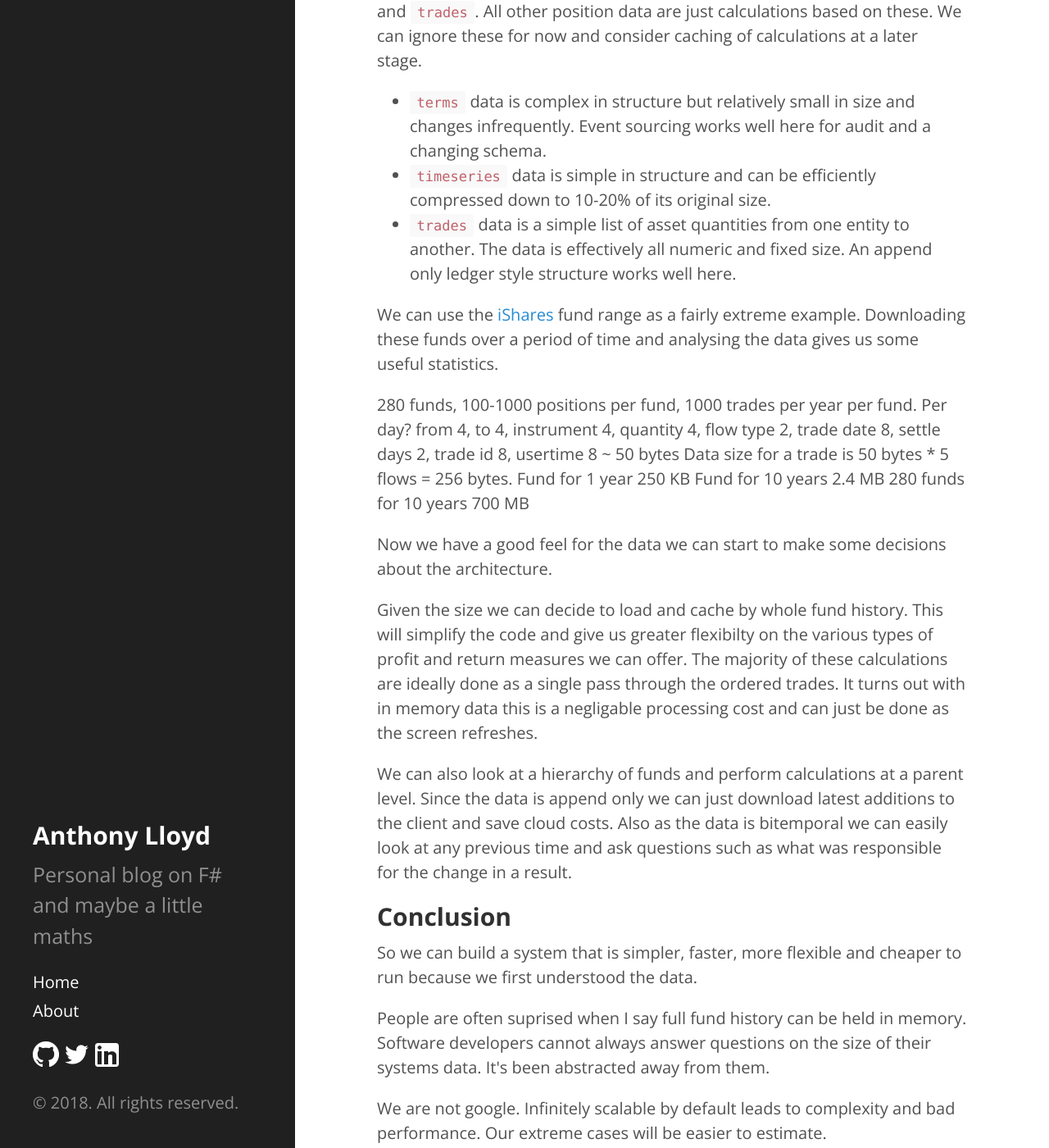
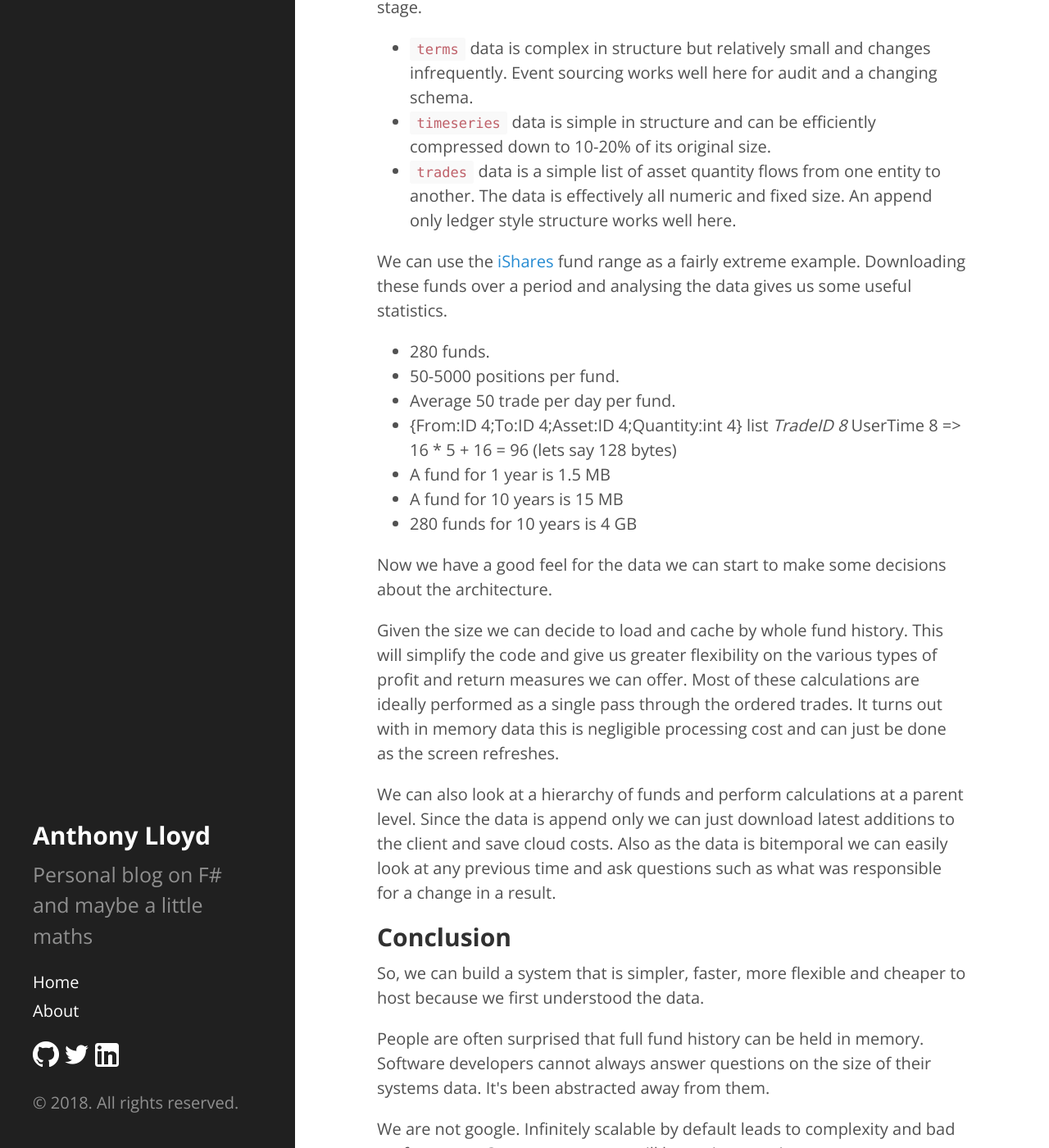
Before and after one commit to AnthonyLloyd/AnthonyLloyd.github.io, a Jekyll site: the page built from _posts/2018-02-10-architecture-data-first.html, in a window 1280 px wide and 1400 px high, scrolled down 1716 px. Shown: the whole window at 82% size. Built offline with Jekyll 4.4.1, drawn with Linux system fonts in a browser that asks for light colours; some web fonts are replaced; comment, search, counter and statistics services are not loaded; some of the changed text lies outside the part shown.

Commit message:
data list

```diff
--- a/_posts/2018-02-10-architecture-data-first.html
+++ b/_posts/2018-02-10-architecture-data-first.html
@@ -18,7 +18,7 @@ Data is simple and pure functions are simple. Combining them leads to needless c
 <p>I'm going to make the case with an example.
 I will argue that most asset management systems store and use the wrong data.
 This limits functionality and increases the complexity of these systems.</p>
-<img style="border:1px solid black" src="/{{site.baseurl}}public/twitter/to_sum_up.png" title="To sum up"/>
+<img style="border:1px solid black" src="/{{site.baseurl}}public/twitter/10_servers.png" title="10 Servers"/>
 <h2>Traditional Approach</h2>
 <p>Most asset management systems consider <code>positions</code>, <code>profit</code> and <code>returns</code> to be their primary data.
 You can see this as they normally have an overnight batch process that generates and saves <code>positions</code> for the next day.</p>
@@ -32,35 +32,38 @@ What is being saved is essentially a chosen set of calculation results.</p>
 All other position data are just calculations based on these.
 We can ignore these for now and consider caching of calculations at a later stage.</p>
 <ul>
-<li><code>terms</code> data is complex in structure but relatively small in size and changes infrequently. Event sourcing works well here for audit and a changing schema.</li>
+<li><code>terms</code> data is complex in structure but relatively small and changes infrequently. Event sourcing works well here for audit and a changing schema.</li>
 <li><code>timeseries</code> data is simple in structure and can be efficiently compressed down to 10-20% of its original size.</li>
-<li><code>trades</code> data is a simple list of asset quantities from one entity to another. The data is effectively all numeric and fixed size. An append only ledger style structure works well here.</li>
+<li><code>trades</code> data is a simple list of asset quantity flows from one entity to another. The data is effectively all numeric and fixed size. An append only ledger style structure works well here.</li>
 </ul>
 <p>We can use the <a href="https://www.ishares.com/uk/intermediaries/en/products/etf-product-list#!type=emeaIshares&amp;tab=overview&amp;view=list">iShares</a> fund range as a fairly extreme example.
-Downloading these funds over a period of time and analysing the data gives us some useful statistics.</p>
-<p>280 funds, 100-1000 positions per fund, 1000 trades per year per fund. Per day?
-from 4, to 4, instrument 4, quantity 4, flow type 2, trade date 8, settle days 2, trade id 8, usertime 8 ~ 50 bytes
-Data size for a trade is 50 bytes * 5 flows = 256 bytes.
-Fund for 1 year 250 KB
-Fund for 10 years 2.4 MB
-280 funds for 10 years 700 MB</p>
+Downloading these funds over a period and analysing the data gives us some useful statistics.</p>
+<ul>
+<li>280 funds.</li>
+<li>50-5000 positions per fund.</li>
+<li>Average 50 trade per day per fund.</li>
+<li>{From:ID<int> 4;To:ID<int> 4;Asset:ID<int> 4;Quantity:int 4} list <em> TradeID 8 </em> UserTime 8 =&gt; 16 * 5 + 16 = 96 (lets say 128 bytes)</li>
+<li>A fund for 1 year is 1.5 MB</li>
+<li>A fund for 10 years is 15 MB</li>
+<li>280 funds for 10 years is 4 GB</li>
+</ul>
 <p>Now we have a good feel for the data we can start to make some decisions about the architecture.</p>
 <p>Given the size we can decide to load and cache by whole fund history.
-This will simplify the code and give us greater flexibilty on the various types of profit and return measures we can offer.
-The majority of these calculations are ideally done as a single pass through the ordered trades.
-It turns out with in memory data this is a negligable processing cost and can just be done as the screen refreshes.</p>
+This will simplify the code and give us greater flexibility on the various types of profit and return measures we can offer.
+Most of these calculations are ideally performed as a single pass through the ordered trades.
+It turns out with in memory data this is negligible processing cost and can just be done as the screen refreshes.</p>
 <p>We can also look at a hierarchy of funds and perform calculations at a parent level.
 Since the data is append only we can just download latest additions to the client and save cloud costs.
-Also as the data is bitemporal we can easily look at any previous time and ask questions such as what was responsible for the change in a result.</p>
+Also as the data is bitemporal we can easily look at any previous time and ask questions such as what was responsible for a change in a result.</p>
 <h2>Conclusion</h2>
-<p>So we can build a system that is simpler, faster, more flexible and cheaper to run because we first understood the data.</p>
-<p>People are often suprised when I say full fund history can be held in memory.
+<p>So, we can build a system that is simpler, faster, more flexible and cheaper to host because we first understood the data.</p>
+<p>People are often surprised that full fund history can be held in memory.
 Software developers cannot always answer questions on the size of their systems data. It's been abstracted away from them.</p>
 <p>We are not google.
 Infinitely scalable by default leads to complexity and bad performance.
 Our extreme cases will be easier to estimate.</p>
-<p>In the current time of cloud computing where architectural costs are more obvious, right sizing is all the more important.</p>
-<img style="border:1px solid black" src="/{{site.baseurl}}public/twitter/10_servers.png" title="10 Servers"/>
+<p>In the current time of cloud computing, where architectural costs are obvious, right sizing is more important.</p>
+<img style="border:1px solid black" src="/{{site.baseurl}}public/twitter/to_sum_up.png" title="To sum up"/>
 <h2>References</h2>
 <p><a href="http://etodd.io/2015/09/28/one-weird-trick-better-code/">The One Weird Trick: data first, not code first - Even Todd</a><br />
 <a href="https://news.ycombinator.com/item?id=10291688">Data first, not code first - Hacker News</a><br />
```
Also changed, not shown: 1 other file.
